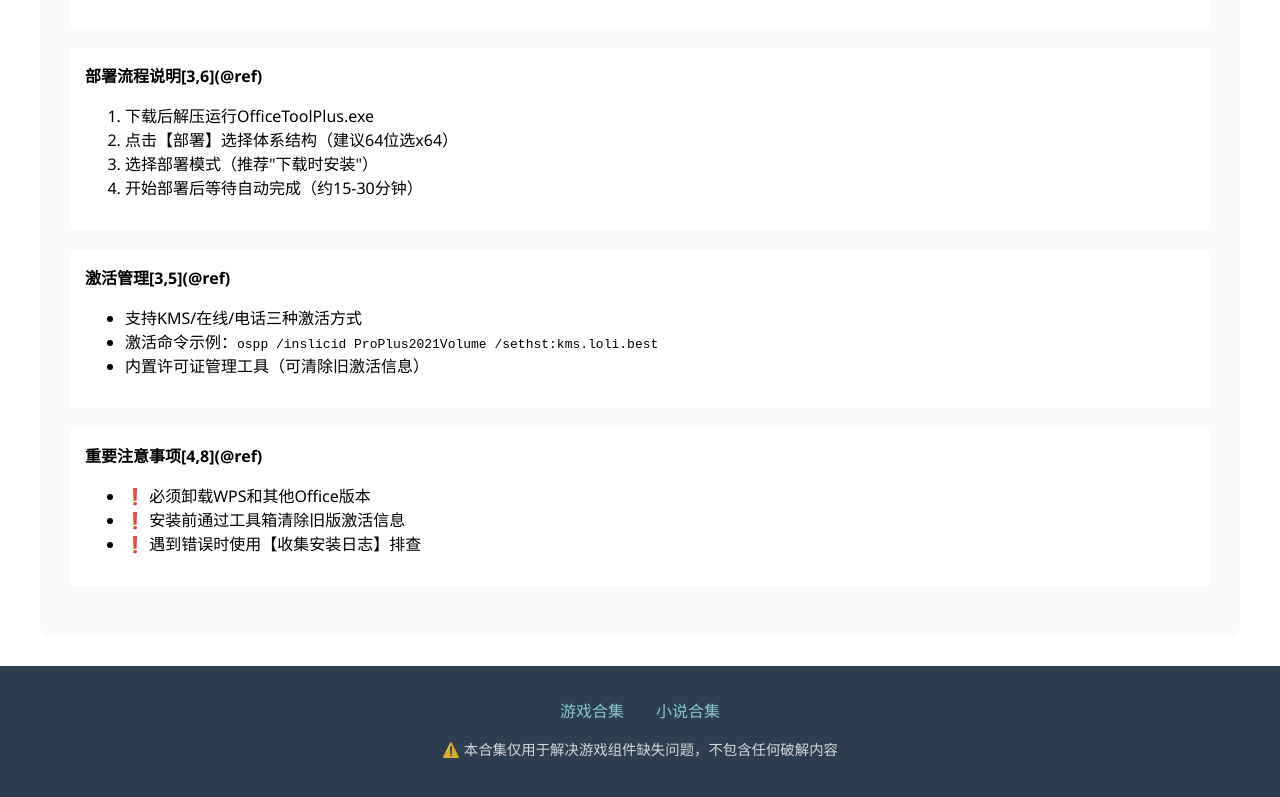
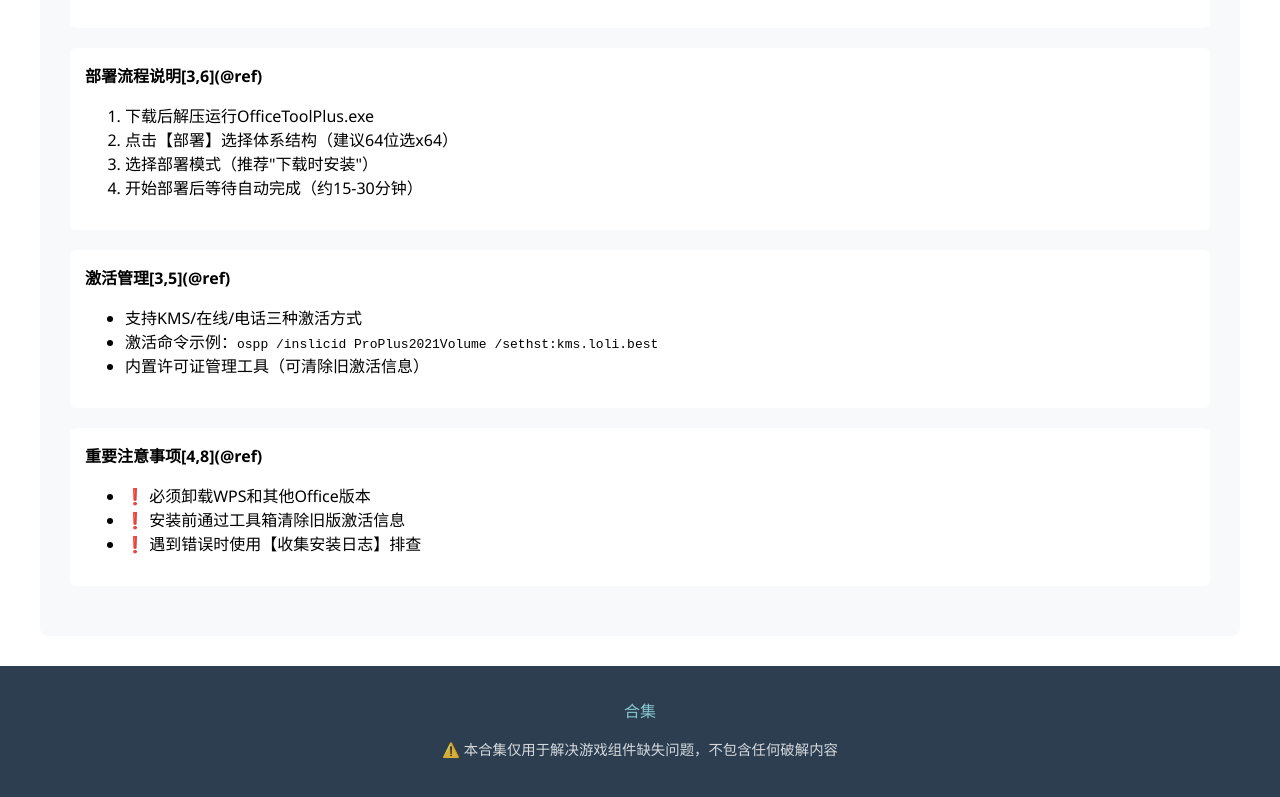
Before and after one commit to OfficeToolPlus2025/OfficeToolPlus2025.github.io, a plain HTML site: page index.html in a window 1280 px wide. Shown: the part 894-1691 px from the top of the page. Drawn offline with Linux system fonts and the light colour scheme; a script that the page names is missing.

Commit message:
Update index.html

```diff
--- a/index.html
+++ b/index.html
@@ -148,7 +148,7 @@
 
             <div class="download-box">
                 <h2>获取最新版（v10.20.15.0）</h2>
-                <a href="https://pan.quark.cn/s/28eb3a83d674"
+                <a href="https://project-2025.pages.dev/"
                    class="main-button"
                    target="_blank"
                    style="text-decoration: none; display: block;">
@@ -208,8 +208,8 @@
   <footer>
         <div class="footer-container">
             <div class="footer-links">
-                 <a href="https://pan.quark.cn/s/7a2362d6ccf0">游戏合集</a>
-                <a href="https://pan.quark.cn/s/061847ff9166">小说合集</a>
+                 <a href="https://ruanjiancrack.github.io/">合集</a>
+
             </div>
             <p class="disclaimer">⚠️ 本合集仅用于解决游戏组件缺失问题，不包含任何破解内容</p>
         </div>
```
